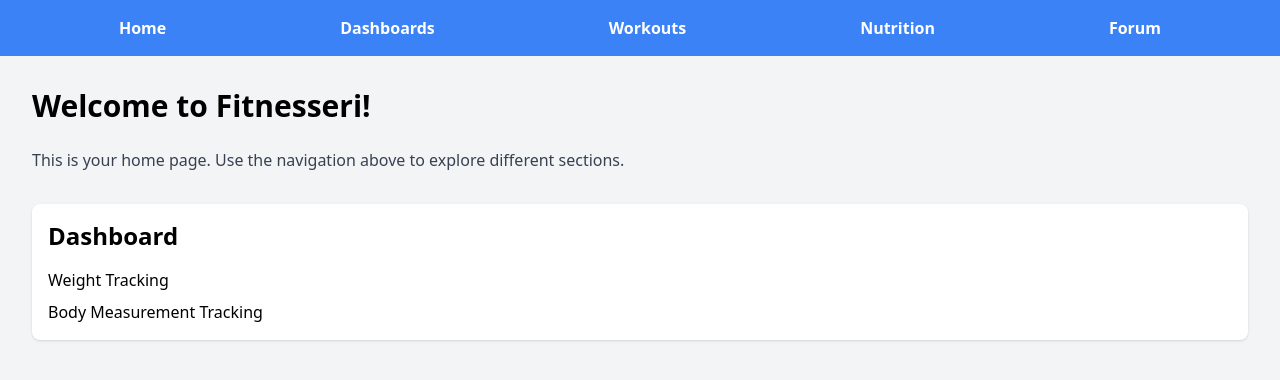
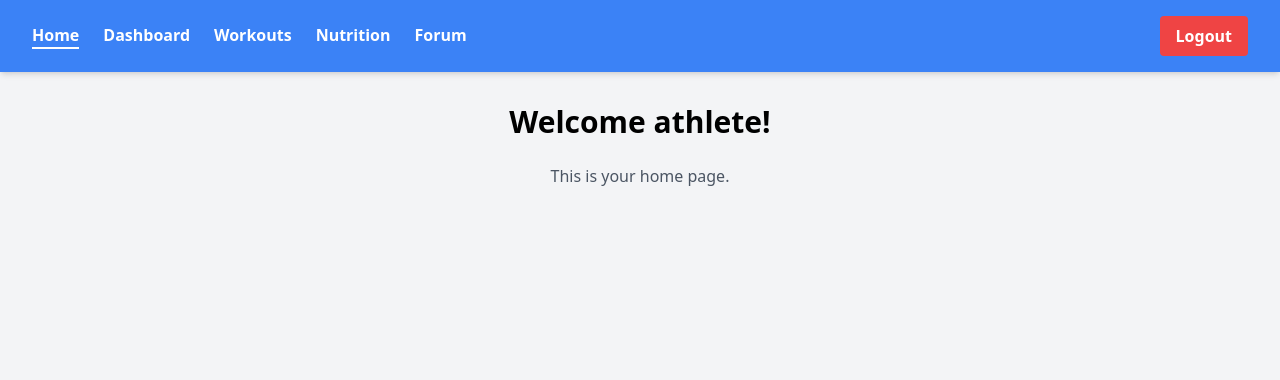
Before and after one commit to anjicika/fitness-app, a React (Vite) app in the folder frontend/: page /home in a window 1280 px wide. Shown: the top 380 px of the page. Built offline with nearby package versions, Linux system fonts and the light colour scheme.

Commit message:
feat(frontend): add navigation and navbar component

```diff
--- a/frontend/src/components/Dashboard.jsx
+++ b/frontend/src/components/Dashboard.jsx
@@ -4,39 +4,12 @@ import WeightTracker from './WeightTracker';
 import WeightStatistics from './WeightStatistics';
 import BodyMeasurementTracker from './BodyMeasurementsTracker';
 import BodyMeasurementsStatistics from './BodyMeasurementsStatistics';
-import { logout } from '../api/auth';
+import Navbar from './Navbar';
 
 export default function Dashboard() {
-  const navigate = useNavigate();
-
-  const handleLogout = async () => {
-    try {
-      await logout();
-      navigate('/login');
-    } catch (err) {
-      console.error('Logout failed', err);
-    }
-  };
-
   return (
     <div className="min-h-screen bg-gray-100">
-      {/* NAVBAR */}
-      <nav className="bg-blue-500 text-white px-8 py-4 flex justify-between items-center font-semibold">
-        <div className="flex gap-6">
-          <Link to="/home">Home</Link>
-          <Link to="/dashboard">Dashboards</Link>
-          <span>Workouts</span>
-          <span>Nutrition</span>
-          <span>Forum</span>
-        </div>
-
-        <button
-          onClick={handleLogout}
-          className="bg-red-500 hover:bg-red-600 px-4 py-2 rounded transition"
-        >
-          Logout
-        </button>
-      </nav>
+      <Navbar />
 
       <main className="p-8">
         <h1 className="text-3xl font-bold mb-6 text-center">Dashboard</h1>
--- a/frontend/src/components/Home.jsx
+++ b/frontend/src/components/Home.jsx
@@ -1,33 +1,19 @@
+
 import React from 'react';
-import { Link } from 'react-router-dom';
+import Navbar from './Navbar';
 
 export default function Home() {
   return (
     <div className="min-h-screen bg-gray-100">
-      {/* NAVBAR */}
-      <nav className="bg-blue-500 text-white px-8 py-4 flex justify-around font-semibold">
-        <Link to="/home">Home</Link>
-        <Link to="/dashboard">Dashboards</Link>
-        <span>Workouts</span>
-        <span>Nutrition</span>
-        <span>Forum</span>
-      </nav>
+      <Navbar />
 
-      {/* GLAVNA VSEBINA */}
       <main className="p-8">
-        <h1 className="text-3xl font-bold mb-6">Welcome to Fitnesseri!</h1>
-        <p className="text-gray-700">
-          This is your home page. Use the navigation above to explore different sections.
+        <h1 className="text-3xl font-bold mb-6 text-center">Welcome athlete!</h1>
+        <p className="text-center text-gray-600">
+          This is your home page.
         </p>
 
-        {/* Placeholder za Dashboard */}
-        <section className="mt-8 p-4 bg-white rounded-lg shadow">
-          <h2 className="text-2xl font-semibold mb-4">Dashboard</h2>
-          <div className="space-y-2">
-            <p>Weight Tracking</p>
-            <p>Body Measurement Tracking</p>
-          </div>
-        </section>
+        {/* Tukaj pride vsebina za home page */}
       </main>
     </div>
   );
--- /dev/null
+++ b/frontend/src/components/Navbar.jsx
@@ -0,0 +1,53 @@
+import React from 'react';
+import { Link, useNavigate, useLocation } from 'react-router-dom';
+import { logout } from '../api/auth';
+
+export default function Navbar() {
+  const navigate = useNavigate();
+  const location = useLocation();
+
+  const handleLogout = async () => {
+    try {
+      await logout();
+      navigate('/login');
+    } catch (err) {
+      console.error('Logout failed', err);
+    }
+  };
+
+  // Helper za aktivno stanje linka
+  const isActive = (path) => location.pathname === path;
+
+  const navLinks = [
+    { path: '/home', label: 'Home' },
+    { path: '/dashboard', label: 'Dashboard' },
+    { path: '/workouts', label: 'Workouts' },
+    { path: '/nutrition', label: 'Nutrition' },
+    { path: '/forum', label: 'Forum' },
+  ];
+
+  return (
+    <nav className="bg-blue-500 text-white px-8 py-4 flex justify-between items-center font-semibold shadow-md">
+      <div className="flex gap-6">
+        {navLinks.map((link) => (
+          <Link
+            key={link.path}
+            to={link.path}
+            className={`hover:text-blue-200 transition ${
+              isActive(link.path) ? 'border-b-2 border-white' : ''
+            }`}
+          >
+            {link.label}
+          </Link>
+        ))}
+      </div>
+
+      <button
+        onClick={handleLogout}
+        className="bg-red-500 hover:bg-red-600 px-4 py-2 rounded transition"
+      >
+        Logout
+      </button>
+    </nav>
+  );
+}
```
